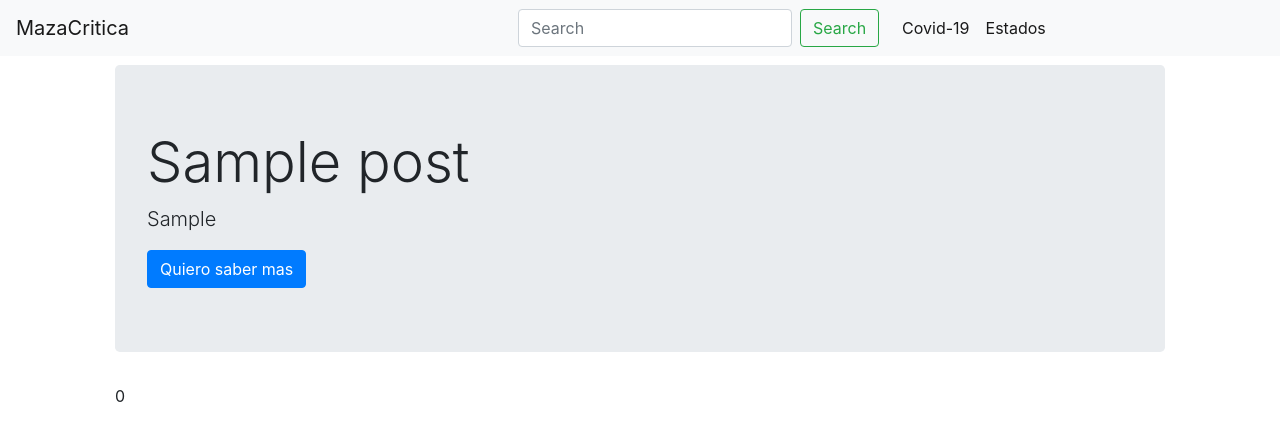
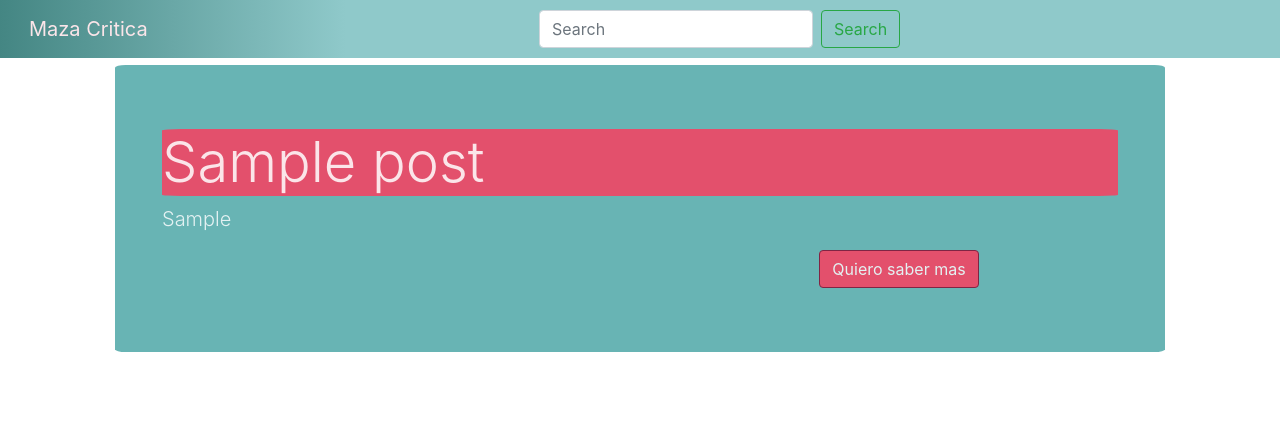
Before and after one commit to jesushl/mazacritica, a Django app: page / in a window 1280 px wide. Shown: the top 441 px of the page. Run offline with Django 3.2, Linux system fonts and the light colour scheme; tables that the repository leaves empty hold one stand-in row (values such as "Sample post"); some libraries are stand-ins or nearby versions.

Commit message:
Changes to show a better visual result with material design

```diff
--- a/blog/static/blog/maza.css
+++ b/blog/static/blog/maza.css
@@ -1,3 +1,58 @@
+/*
+Color palete
+Primary color: #3DD2D2
+Complementary: #d23d3d
+Analogou a #3dd288
+analogou b #3d88d2
+
+triadic a #3d3dd2
+triadic b #d23dd2
+*/
+
 body {
-  padding-top: 65px;
+    padding-top: 65px;
 }
+
+.jumbotron_article {
+    background-color: #68b4b4;
+    border-radius: 1%;
+}
+
+.jumbotron_article h3 {
+    background-color: #e3506c;
+    border-radius: 2%;
+}
+
+.maza_navbar {
+    background-color: #448683;
+    background: rgb(68, 134, 131);
+    background: linear-gradient( 90deg, rgba(68, 134, 131, 1) 0%, rgba(143, 201, 202, 1) 27%, rgba(143, 201, 202, 1) 100%);
+}
+
+.maza_navbar a {
+    color: #fbe5e9;
+}
+
+.maza_navbar a:hover {
+    color: #e3f1f2;
+}
+
+.quiero_saber_mas_btn {
+    background-color: #e3506c;
+    border-color: #7f2544;
+    color: #e3f1f2;
+}
+
+.quiero_saber_mas_btn:hover {
+    background-color: #f7bdc9;
+    color: #e3506c
+}
+
+.article_title {
+    align-content: center;
+    color: #fbe5e9;
+}
+
+.article_abstract {
+    color: #e3f1f2;
+}
--- a/blog/templates/blog/articles.html
+++ b/blog/templates/blog/articles.html
@@ -1,28 +1,38 @@
+ {% extends "blog/base.html" %} {% block title %} Articulos {% endblock %} {% block content %} {% if articles %}
+<div class="container">
+    {% for article in articles %}
 
-{% extends "blog/base.html" %}
+    <div class="jumbotron jumbotron_article">
+        <div class="container">
+            {% if article.image %}
+            <div class="row">
+                <div class="col-12">
+                    <img src="{{article.image}}" class="card-img-top" alt="{{article.title}}">
+                </div>
+            </div>
+            {% endif %}
+            <div class="row">
+                <div class="col-12">
+                    <h3 class="display-4 article_title">{{article.title}}</h5>
+                </div>
+            </div>
+            <div class="row">
+                <div class="col-12">
+                    <p class="lead article_abstract">{{article.abstract}}</p>
+                </div>
+            </div>
+            <div class="row">
+                <div class="col-8">
 
-{% block title %}
-  Articulos
-{% endblock %}
+                </div>
+                <div class="col-4 align-self-end">
+                    <a href="/article/{{ article.id }}" class="btn  quiero_saber_mas_btn">Quiero saber mas</a>
+                </div>
+            </div>
+        </div>
+    </div>
 
-{% block content %}
-{% if articles %}
-<div class="container">
-  {% for article in articles %}
-
-      <div class="jumbotron" s>
-        {% if article.image %}
-          <img src="{{article.image}}" class="card-img-top"
-            alt="{{article.title}}">
-        {% endif %}
-        <h3 class="display-4">{{article.title}}</h5>
-        <p class="lead">{{article.abstract}}</p>
-        <a href="/article/{{ article.id }}" class="btn btn-primary">Quiero saber mas</a>
-
-      </div>
-
-      {% endfor %}0
-    {% endif %}
+    {% endfor %} {% endif %}
 
 
 </div>
--- a/blog/templates/blog/base.html
+++ b/blog/templates/blog/base.html
@@ -1,21 +1,11 @@
-{% load bootstrap4 %}
-
-{# Load CSS and JavaScript #}
-{% bootstrap_css %}
-{% bootstrap_javascript jquery='full' %}
-{# Display django.contrib.messages as Bootstrap alerts #}
-{% bootstrap_messages %}
-
-
-{% load static%}
+{% load bootstrap4 %} {# Load CSS and JavaScript #} {% bootstrap_css %} {% bootstrap_javascript jquery='full' %} {# Display django.contrib.messages as Bootstrap alerts #} {% bootstrap_messages %} {% load static%}
 <html>
 
 <head>
+    <link rel="shortcut icon" type="image/jpg" href="{% static 'blog/maza_critica_ico.ico' %}" />
     <link rel="stylesheet" type="text/css" href="{% static 'blog/maza.css' %}">
     <title>
-                MazaCritica:
-                {% block title %}
-                {% endblock %}
+        MazaCritica: {% block title %} {% endblock %}
     </title>
 </head>
 
@@ -23,31 +13,18 @@
     <!--Main container-->
     <div class="container">
         <!--Nav Bar container-->
-                <nav class="navbar fixed-top  navbar-expand-lg navbar-light bg-light">
-                        <a class="navbar-brand" href="{% url 'articles' %}"> MazaCritica</a>
-                        <button class="navbar-toggler" type="button" data-toggle="collapse"
-                                data-target="#navbarSupportedContent" aria-controls="navbarSupportedContent"
-                                aria-expanded="false" aria-label="Toggle navigation">
-                                <span class="navbar-toggler-icon"></span>
-                        </button>
-
+        <nav class="navbar fixed-top  navbar-expand-lg  maza_navbar">
+            <a class="navbar-brand btn" href="{% url 'articles' %}"> Maza Critica</a>
             <div class="collapse navbar-collapse justify-content-between" id="navbarSupportedContent">
 
                 <form class="form-inline my-0 my-lg-0  offset-md-4  pl-0 ">
-                                        <input class="form-control mr-sm-2 " type="search" placeholder="Search"
-                                                aria-label="Search">
-                                        <button class="btn btn-outline-success my-2 my-sm-0"
-                                                type="submit">Search</button>
+                    <input class="form-control mr-sm-2 " type="search" placeholder="Search" aria-label="Search">
+                    <button class="btn btn-outline-success my-2 my-sm-0" type="submit">Search</button>
                 </form>
 
                 <div class="col align-self-left">
                     <ul class="navbar-nav mr-auto">
-                                                <li class="nav-item active align-self-left">
-                                                        <a class="nav-link active" href="#">Covid-19</a>
-                                                </li>
-                                                <li class="nav-item">
-                                                        <a class="nav-link active" href="#">Estados</a>
-                                                </li>
+
                         {% if user.is_authenticated %}
                         <li class="nav-item">
                             <a class="nav-link active" href="{% url 'new_article_2' %}">Nuevo Articulo</a>
@@ -55,9 +32,7 @@
                         <li class="nav-item">
                             <a class="nav-link active" href="{% url 'logout' %}">Logout</a>
                         </li>
-                                                {% else %}
-
-                                                {% endif %}
+                        {% else %} {% endif %}
                     </ul>
                 </div>
             </div>
--- a/covid/analytics/covid/dinamic_filtering.py
+++ b/covid/analytics/covid/dinamic_filtering.py
@@ -9,8 +9,8 @@ class DinamicFilter():
   def get_dinamic_filter(
       self,
       filter_dinamic:dict,
-      medic_condition_query_set:QuerySet=None
+      query_set:QuerySet=None
     )->QuerySet:
-      if not medic_condition_query_set:
+      if not query_set:
         current_model_objects = self.model.objects
       return current_model_objects.filter(**filter_dinamic)
```
Also changed, not shown: blog/static/blog/maza_critica_ico.ico (added). Lines whose indentation alone changed are shown as unchanged.
